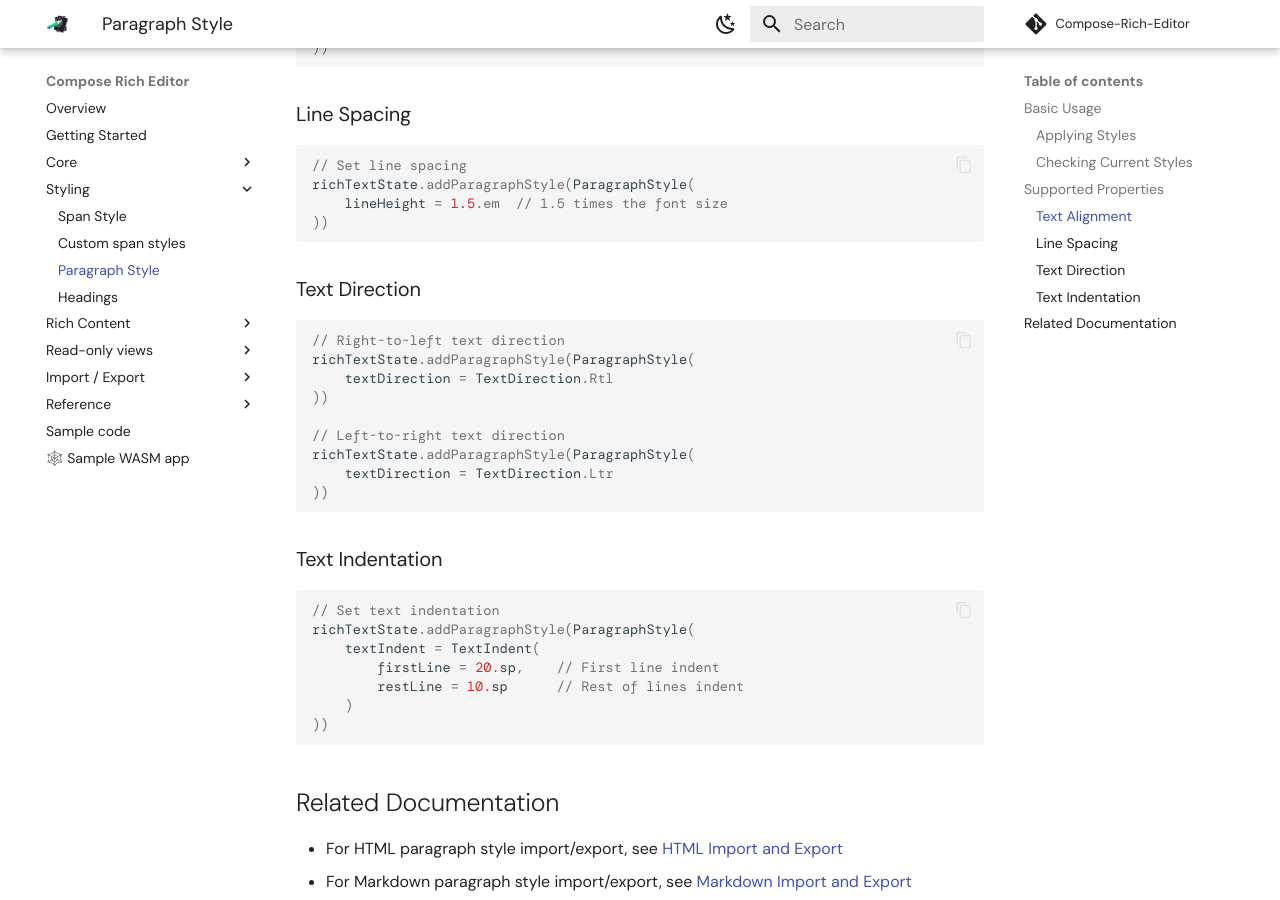
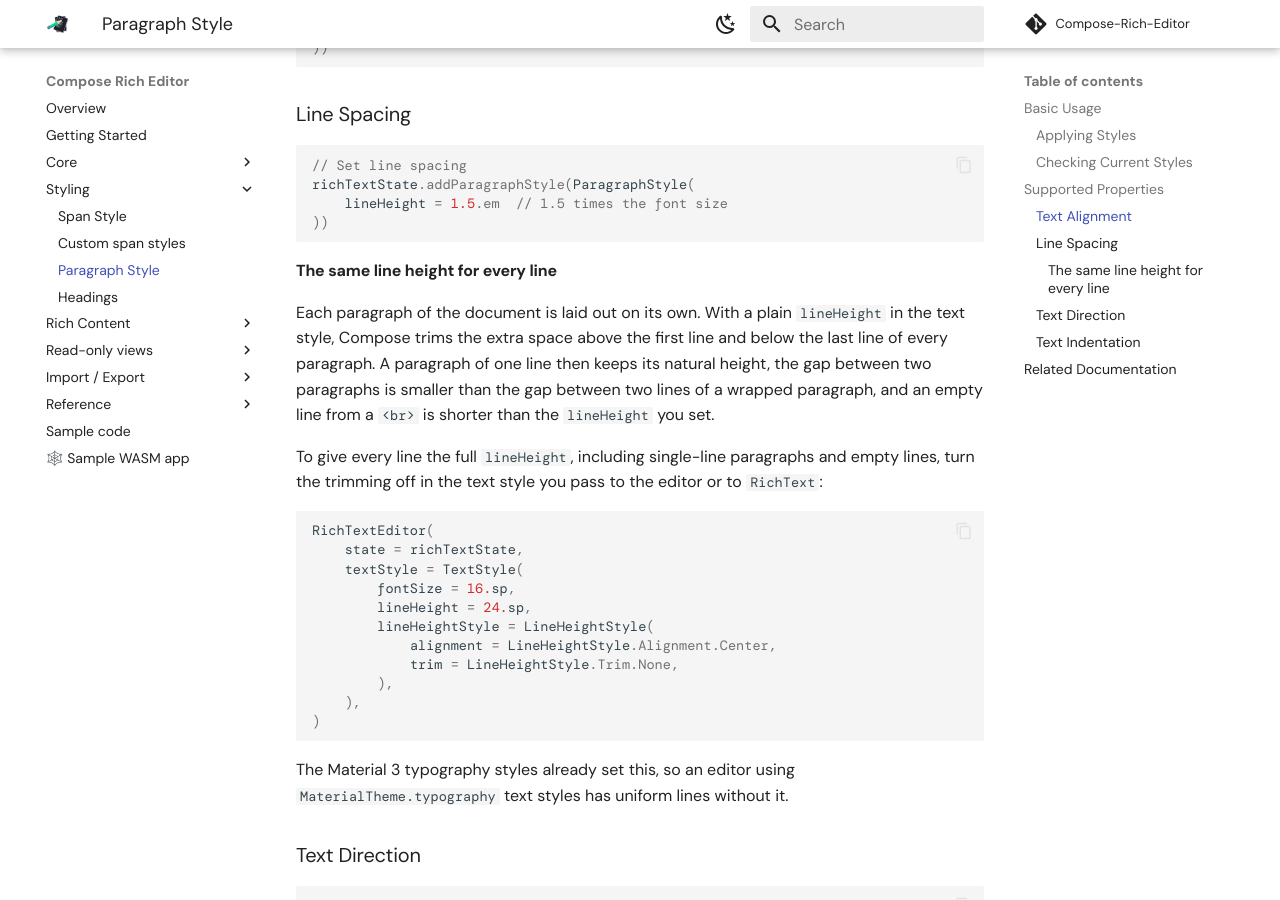
Before and after one commit to MohamedRejeb/compose-rich-editor, an MkDocs documentation site: the page built from docs/paragraph_style.md, in a window 1280 px wide and 900 px high, scrolled down 1328 px. Built offline with MkDocs 1.6.1 and Material for MkDocs 9.7.7, drawn with Linux system fonts in a browser that asks for light colours; some web fonts are replaced; comment, search, counter and statistics services are not loaded.

Commit message:
docs: how to get the same line height on every line

````diff
--- a/docs/paragraph_style.md
+++ b/docs/paragraph_style.md
@@ -73,6 +73,28 @@
 ))
 ```
 
+#### The same line height for every line
+
+Each paragraph of the document is laid out on its own. With a plain `lineHeight` in the text style, Compose trims the extra space above the first line and below the last line of every paragraph. A paragraph of one line then keeps its natural height, the gap between two paragraphs is smaller than the gap between two lines of a wrapped paragraph, and an empty line from a `<br>` is shorter than the `lineHeight` you set.
+
+To give every line the full `lineHeight`, including single-line paragraphs and empty lines, turn the trimming off in the text style you pass to the editor or to `RichText`:
+
+```kotlin
+RichTextEditor(
+    state = richTextState,
+    textStyle = TextStyle(
+        fontSize = 16.sp,
+        lineHeight = 24.sp,
+        lineHeightStyle = LineHeightStyle(
+            alignment = LineHeightStyle.Alignment.Center,
+            trim = LineHeightStyle.Trim.None,
+        ),
+    ),
+)
+```
+
+The Material 3 typography styles already set this, so an editor using `MaterialTheme.typography` text styles has uniform lines without it.
+
 ### Text Direction
 
 ```kotlin
````
